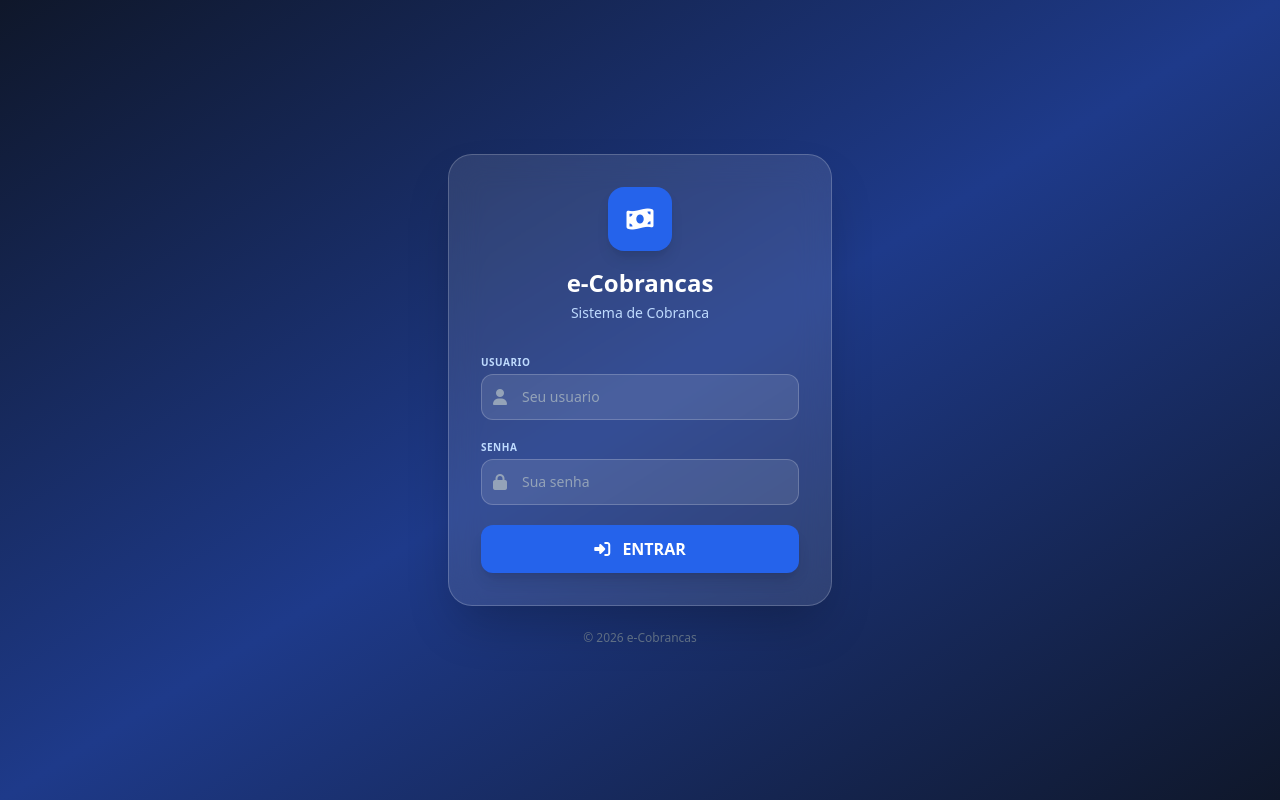
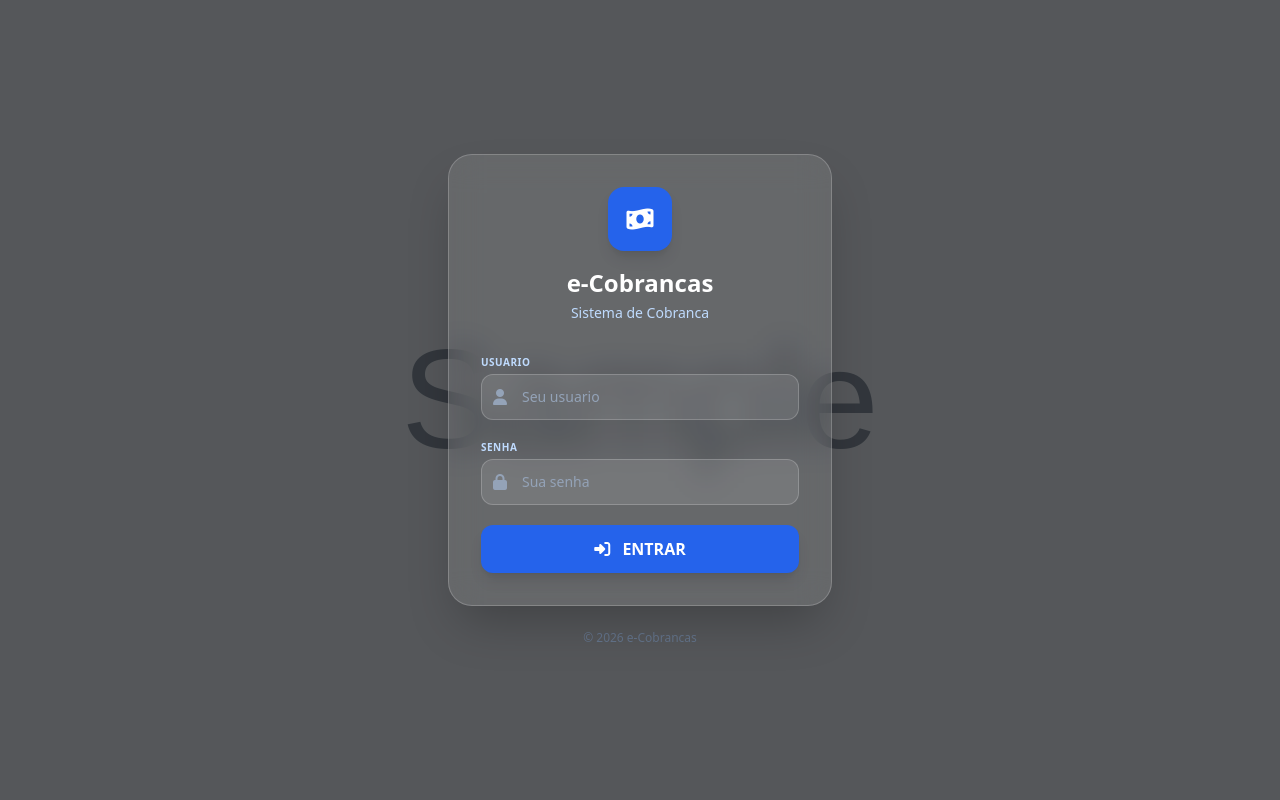
Before and after one commit to Ivanildo-Lab/e-cobrancas, a Django app: page /accounts/login/ in a window 1280 px wide. Run offline with Django 4.2, Linux system fonts and the light colour scheme; tables that the repository leaves empty hold one stand-in row (values such as "Sample post"); grey boxes marked "Sample" are stand-in pictures; some libraries are stand-ins or nearby versions.

Commit message:
Serve /media/ regardless of DEBUG; show company banner on home and login

```diff
--- /dev/null
+++ b/core/context_processors.py
@@ -0,0 +1,14 @@
+"""Context processor que disponibiliza a Empresa (logo/banner) em todos os templates.
+
+Necessário para páginas sem usuário logado (ex.: login) exibirem o banner.
+"""
+from core.models import Empresa
+
+
+def empresa(request):
+    user = getattr(request, 'user', None)
+    if user is not None and getattr(user, 'is_authenticated', False):
+        emp = getattr(user, 'empresa', None)
+        if emp:
+            return {'empresa': emp}
+    return {'empresa': Empresa.objects.first()}
--- a/setup/settings.py
+++ b/setup/settings.py
@@ -57,6 +57,7 @@ TEMPLATES = [
                 'django.template.context_processors.request',
                 'django.contrib.auth.context_processors.auth',
                 'django.contrib.messages.context_processors.messages',
+                'core.context_processors.empresa',
             ],
         },
     },
--- a/setup/urls.py
+++ b/setup/urls.py
@@ -1,7 +1,8 @@
 from django.contrib import admin
-from django.urls import path, include
+from django.urls import path, include, re_path
 from django.conf import settings
 from django.conf.urls.static import static
+from django.views.static import serve
 
 urlpatterns = [
     path('admin/', admin.site.urls),
@@ -11,6 +12,12 @@ urlpatterns = [
     path('accounts/', include('django.contrib.auth.urls')),
 ]
 
+# Mídia (uploads: logo/banner) servida MESMO COM DEBUG=False.
+# Em produção os arquivos vêm do volume persistente montado em MEDIA_ROOT
+# (docker-compose.yml -> media_data:/app/media); sem esta rota, /media/* = 404.
+urlpatterns += [
+    re_path(r'^media/(?P<path>.*)$', serve, {'document_root': settings.MEDIA_ROOT}),
+]
+
 if settings.DEBUG:
-    urlpatterns += static(settings.MEDIA_URL, document_root=settings.MEDIA_ROOT)
     urlpatterns += static(settings.STATIC_URL, document_root=settings.STATICFILES_DIRS[0])
--- a/templates/home.html
+++ b/templates/home.html
@@ -15,7 +15,7 @@
 </head>
 <body class="font-sans antialiased h-screen flex flex-col overflow-hidden bg-gray-900 text-white">
     <div class="absolute inset-0 z-0 bg-cover bg-center transition-all duration-1000 transform scale-105"
-        style="background-image: url('{% static "img/fundo-home.jpg" %}');"></div>
+        style="background-image: url('{% if empresa.banner %}{{ empresa.banner.url }}{% else %}{% static "img/fundo-home.jpg" %}{% endif %}');"></div>
     <div class="absolute inset-0 z-10 bg-gradient-to-b from-black/70 via-black/40 to-black/80"></div>
 
     <nav class="relative z-20 w-full px-8 py-6 flex justify-between items-center">
--- a/templates/registration/login.html
+++ b/templates/registration/login.html
@@ -9,7 +9,11 @@
     <link rel="stylesheet" href="https://cdnjs.cloudflare.com/ajax/libs/font-awesome/6.4.0/css/all.min.css">
 </head>
 <body class="font-sans antialiased h-screen flex items-center justify-center bg-gradient-to-br from-slate-900 via-blue-900 to-slate-900">
-    <div class="w-full max-w-md p-8">
+    {% if empresa.banner %}
+        <div class="absolute inset-0 bg-cover bg-center" style="background-image: url('{{ empresa.banner.url }}');"></div>
+        <div class="absolute inset-0 bg-black/60"></div>
+    {% endif %}
+    <div class="relative z-10 w-full max-w-md p-8">
         <div class="bg-white/10 backdrop-blur-lg rounded-3xl shadow-2xl border border-white/20 p-8">
             <div class="text-center mb-8">
                 <div class="h-16 w-16 bg-blue-600 rounded-2xl flex items-center justify-center mx-auto mb-4 shadow-lg">
```
